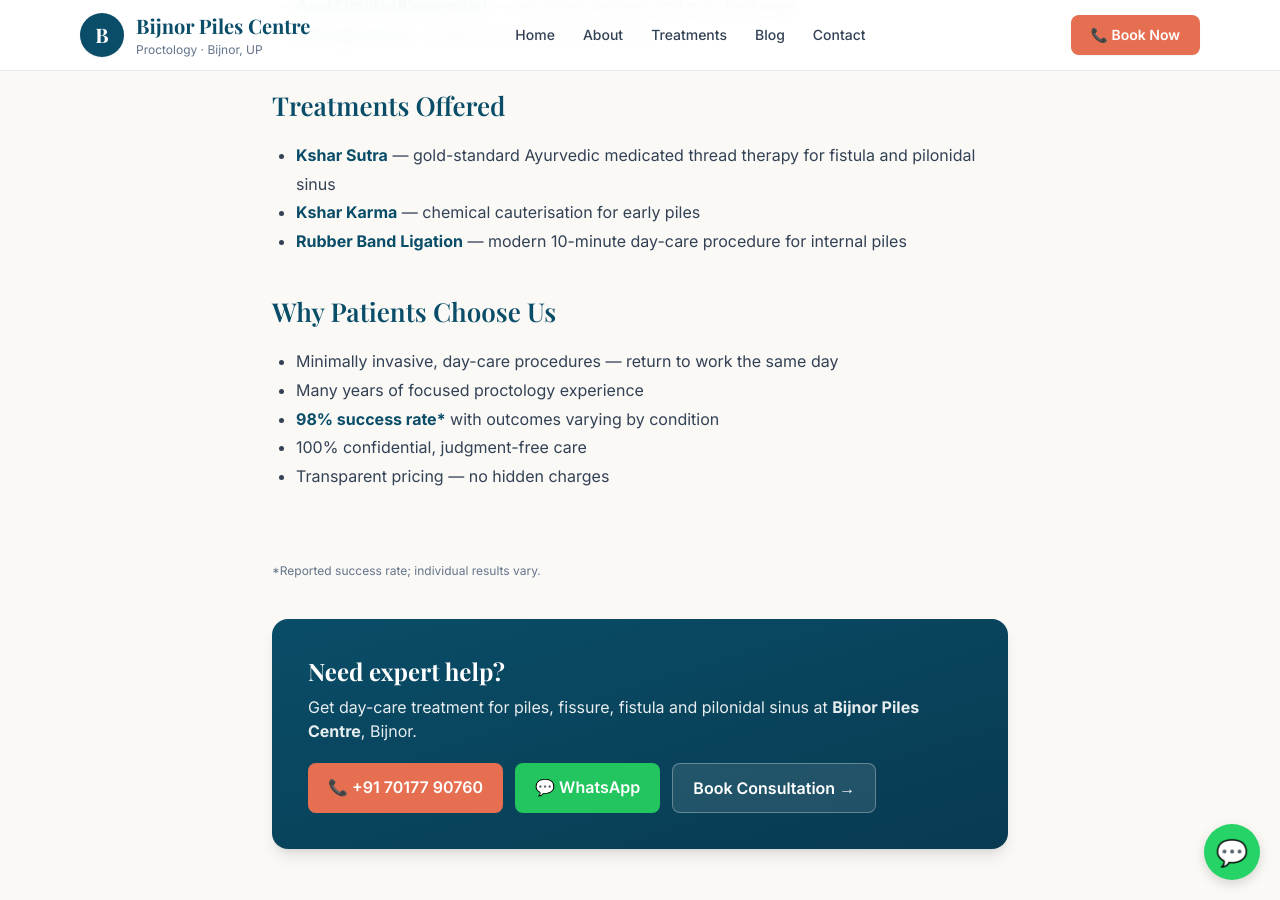
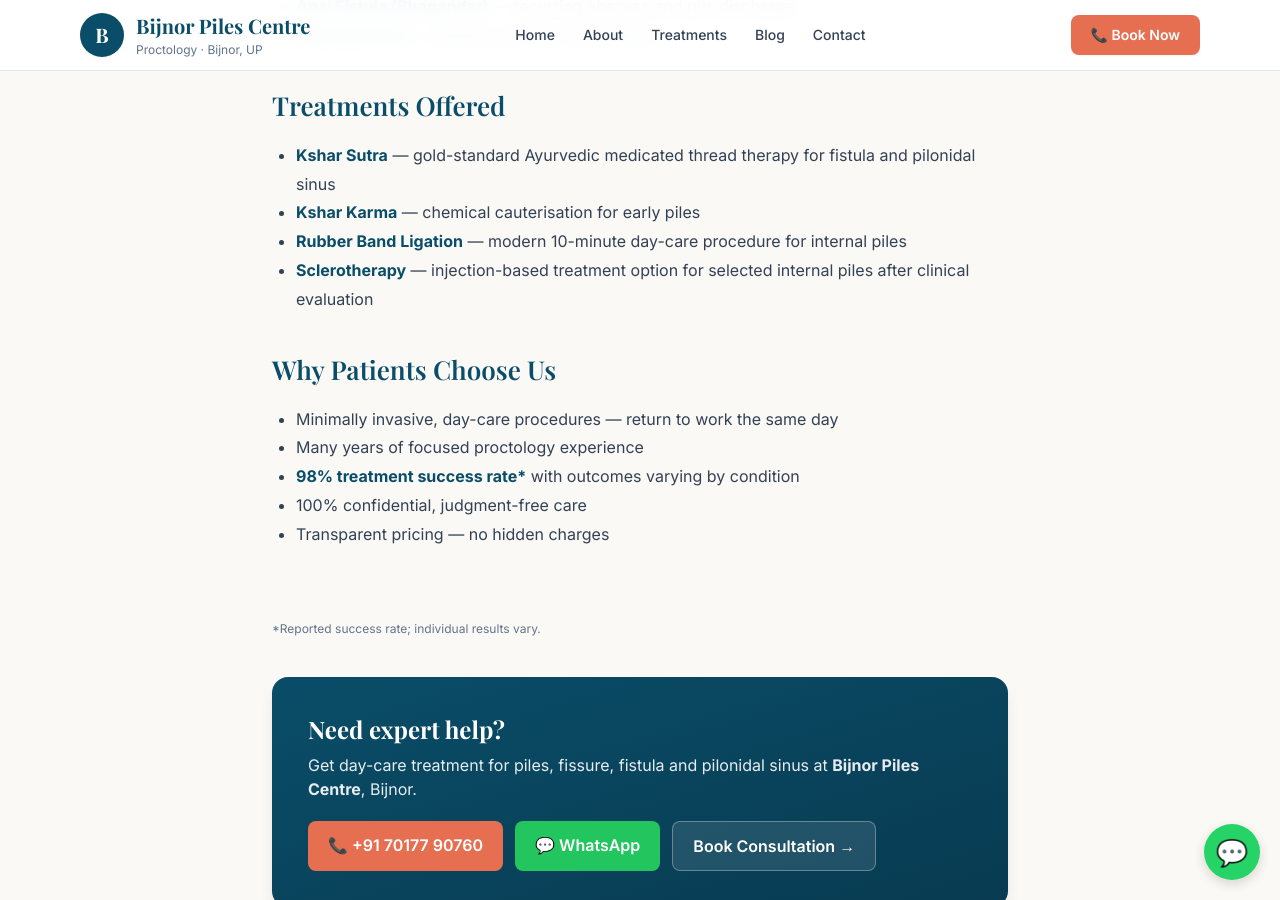
Before and after one commit to kumarparmod23/bijnorpilescentre, a Jekyll site: the page built from about.md, in a window 1280 px wide and 900 px high, scrolled down 740 px. Built offline with Jekyll 4.4.1, drawn with Linux system fonts in a browser that asks for light colours; nearby versions of some CDN libraries.

Commit message:
Add sclerotherapy and treatment success rate

```diff
--- a/about.md
+++ b/about.md
@@ -30,13 +30,14 @@
     <li><strong>Kshar Sutra</strong> — gold-standard Ayurvedic medicated thread therapy for fistula and pilonidal sinus</li>
     <li><strong>Kshar Karma</strong> — chemical cauterisation for early piles</li>
     <li><strong>Rubber Band Ligation</strong> — modern 10-minute day-care procedure for internal piles</li>
+    <li><strong>Sclerotherapy</strong> — injection-based treatment option for selected internal piles after clinical evaluation</li>
   </ul>
 
   <h2>Why Patients Choose Us</h2>
   <ul>
     <li>Minimally invasive, day-care procedures — return to work the same day</li>
     <li>Many years of focused proctology experience</li>
-    <li><strong>98% success rate*</strong> with outcomes varying by condition</li>
+    <li><strong>98% treatment success rate*</strong> with outcomes varying by condition</li>
     <li>100% confidential, judgment-free care</li>
     <li>Transparent pricing — no hidden charges</li>
   </ul>
```
